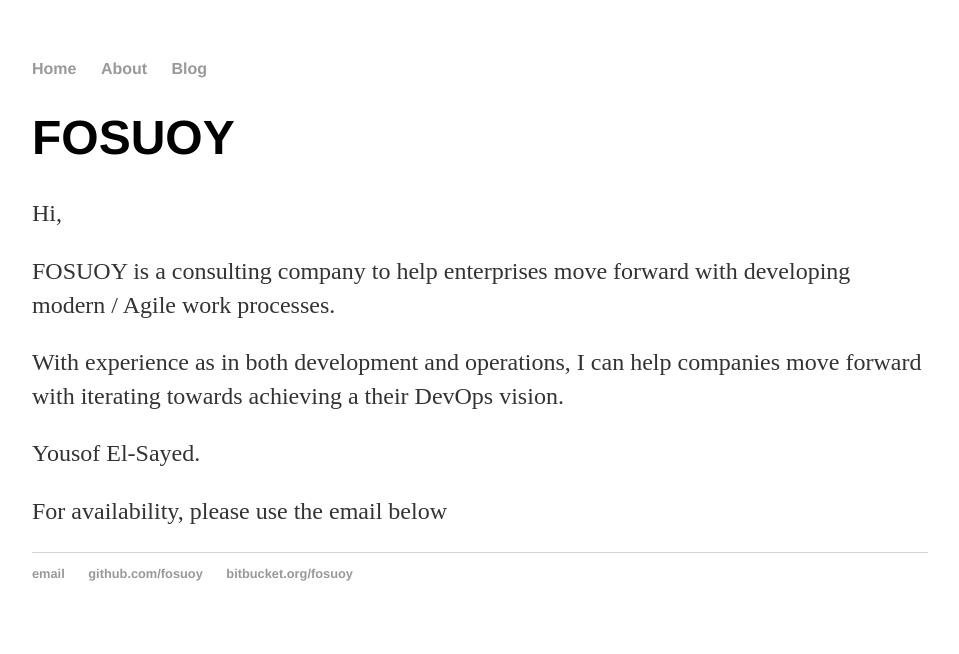
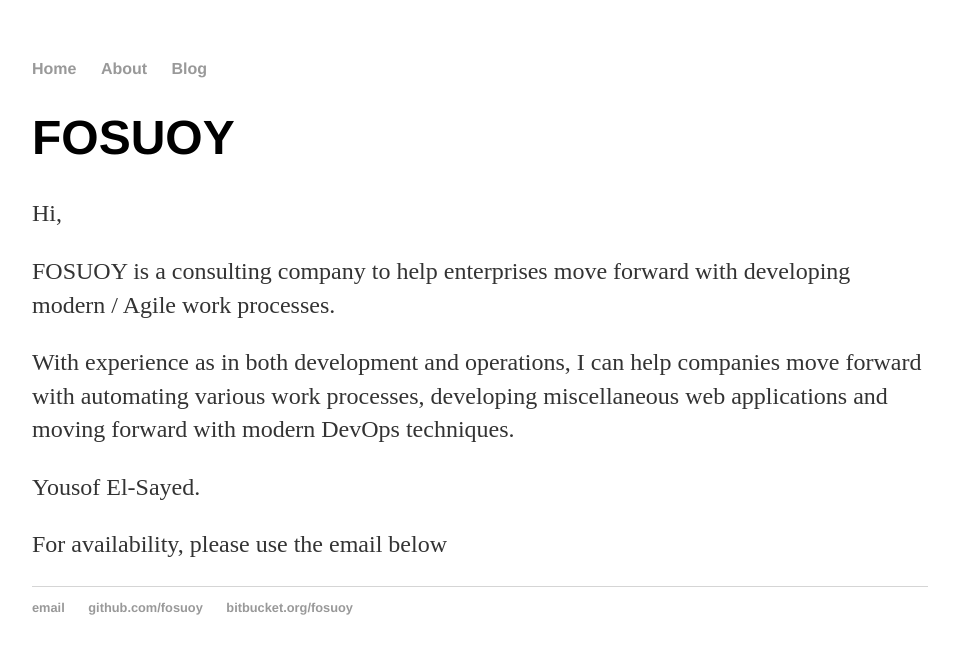
Before and after one commit to fosuoy/fosuoy.github.io, a Jekyll site: the page built from index.html, in a window 1280 px wide. Shown: the top 654 px of the page, without its empty margins (160-1119 px from the left). Built offline with Jekyll 4.4.1, drawn with Linux system fonts in a browser that asks for light colours.

Commit message:
Fixed typo

```diff
--- a/index.html
+++ b/index.html
@@ -11,8 +11,9 @@ title: fosuoy
         </p>
         <p>
           With experience as in both development and operations, I can help
-          companies move forward with iterating towards achieving a their DevOps
-          vision.
+          companies move forward with automating various work processes,
+          developing miscellaneous web applications and moving forward with
+          modern DevOps techniques.
         </p>
         <p>
            Yousof El-Sayed.
```
